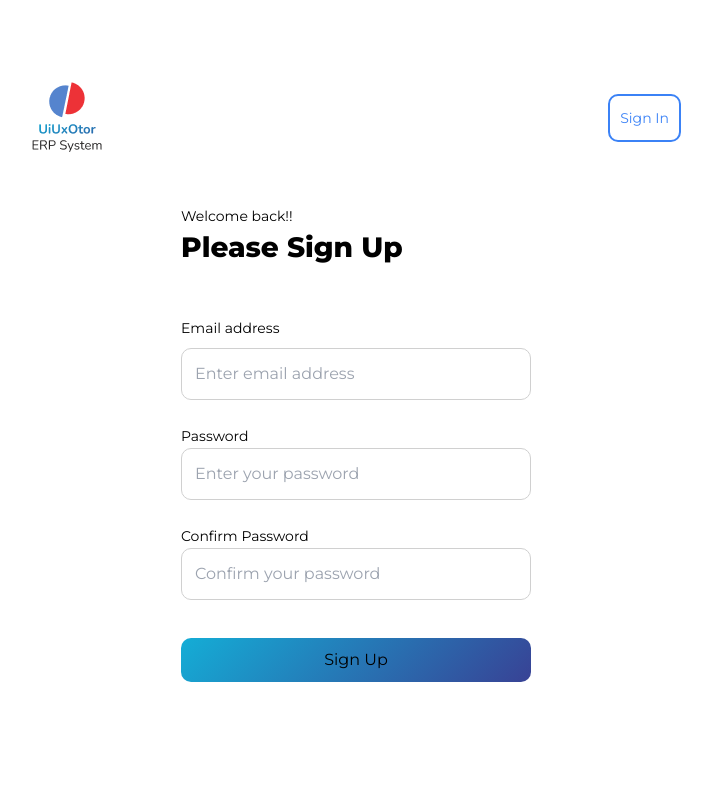
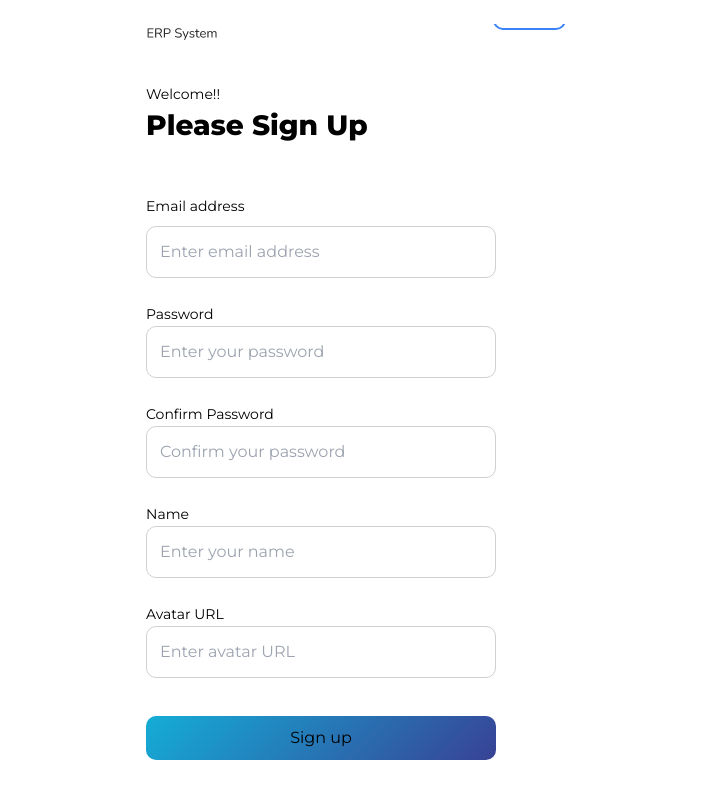
Before and after one commit to Safarova1/REACT_FinalProject, a React (Vite) app in the folder ERP_System/: page /signup in a window 1280 px wide. Shown: the top 798 px of the page, without its empty margins (284-996 px from the left). Built offline with nearby package versions, Linux system fonts and the light colour scheme.

Commit message:
edit register and update budget section

```diff
--- /dev/null
+++ b/ERP_System/src/components/Error/Error.tsx
@@ -0,0 +1,16 @@
+import { CustomErrorMessageProps } from "../types/infoAuthTypes";
+
+const CustomErrorMessage: React.FC<CustomErrorMessageProps> = ({
+  message,
+  name,
+}) => (
+  <div
+    className="bg-red-100 border border-red-400 text-red-700 px-4 py-3 rounded absolute left-[0] bottom-[0]"
+    role="alert"
+  >
+    <strong className="font-bold">{name} ошибка: </strong>
+    <span className="block sm:inline">{message}</span>
+  </div>
+);
+
+export default CustomErrorMessage;
--- /dev/null
+++ b/ERP_System/src/components/Spinner/Spinner.tsx
@@ -0,0 +1,11 @@
+import React from "react";
+
+const Spinner: React.FC = () => {
+  return (
+    <div className="fixed inset-0 flex items-center justify-center bg-gray-900 bg-opacity-50 z-50">
+      <div className="spinner-border animate-spin inline-block w-8 h-8 border-4 rounded-full border-t-transparent border-white"></div>
+    </div>
+  );
+};
+
+export default Spinner;
--- a/ERP_System/src/components/types/infoAuthTypes.ts
+++ b/ERP_System/src/components/types/infoAuthTypes.ts
@@ -19,3 +19,7 @@ export interface IError {
   message: string;
   code: number;
 }
+export interface CustomErrorMessageProps {
+  message: string;
+  name: string;
+}
--- a/ERP_System/src/pages/Authentication/SignInPage.tsx
+++ b/ERP_System/src/pages/Authentication/SignInPage.tsx
@@ -1,14 +1,16 @@
 import React, { useId } from "react";
 import { useDispatch, useSelector } from "react-redux";
-import { login } from "../../redux/slices/operation.ts";
-import { AppDispatch, RootStat } from "../../redux/store.ts";
+import { login } from "../../redux/slices/operation";
+import { AppDispatch, RootStat } from "../../redux/store";
 import { Field, Form, Formik, ErrorMessage } from "formik";
 import imgLogo from "../../assets/images/logo-img.png";
 import imgDepos from "../../assets/images/auth-img.png";
-import { ISignIn } from "../../components/types/infoAuthTypes.ts";
+import { ISignIn } from "../../components/types/infoAuthTypes";
 import * as Yup from "yup";
-import CommonButton from "../../components/Button/Button.tsx";
+import CommonButton from "../../components/Button/Button";
 import { useNavigate } from "react-router";
+import Spinner from "../../components/Spinner/Spinner";
+import CustomErrorMessage from "../../components/Error/Error";
 
 const SignInScheme = Yup.object().shape({
   email: Yup.string().email("Must be a valid email").required("Required"),
@@ -36,15 +38,19 @@ const SignInPage: React.FC = () => {
       console.error("Ошибка авторизации:", error);
     }
   };
+
   const handleOpenSignUpPage = () => {
-    navigate("/signup", {
-      replace: true,
-    });
+    navigate("/signup", { replace: true });
   };
+
   return (
-    <section className="flex items-center justify-center h-[100vh]">
-      {isLoading && (
-        <h1 className="text-[50px] text-black] mr-[50px]">...Loading</h1>
+    <section className="flex items-center justify-center h-[100wh]">
+      {isLoading && <Spinner />}
+      {error && (
+        <CustomErrorMessage
+          name="Авторизация"
+          message="Неправильный логин или пароль"
+        />
       )}
       <Formik
         initialValues={initialValues}
@@ -136,9 +142,6 @@ const SignInPage: React.FC = () => {
           </div>
         </Form>
       </Formik>
-      {error && (
-        <h2 className="text-20px text-red-500">Error happened - {error}</h2>
-      )}
     </section>
   );
 };
--- a/ERP_System/src/pages/Authentication/SignUpPage.tsx
+++ b/ERP_System/src/pages/Authentication/SignUpPage.tsx
@@ -1,13 +1,15 @@
 import React, { useId } from "react";
 import { useDispatch, useSelector } from "react-redux";
-import { AppDispatch, RootStat } from "../../redux/store.ts";
+import { AppDispatch, RootStat } from "../../redux/store";
 import { Formik, Field, Form, ErrorMessage } from "formik";
 import imgLogo from "../../assets/images/logo-img.png";
-import { ISignUp } from "../../components/types/infoAuthTypes.ts";
-import CommonButton from "../../components/Button/Button.tsx";
+import { ISignUp } from "../../components/types/infoAuthTypes";
+import CommonButton from "../../components/Button/Button";
 import * as Yup from "yup";
 import { useNavigate } from "react-router-dom";
-import { login } from "../../redux/slices/operation.ts";
+import { register, login } from "../../redux/slices/operation";
+import Spinner from "../../components/Spinner/Spinner";
+import CustomErrorMessage from "../../components/Error/Error";
 
 const SignUpScheme = Yup.object().shape({
   email: Yup.string().email("Must be a valid email").required("Required"),
@@ -30,16 +32,24 @@ const initialValues: ISignUp = {
 
 const SignUpPage: React.FC = () => {
   const { isLoading, error } = useSelector((state: RootStat) => state.user);
+
   const dispatch = useDispatch<AppDispatch>();
   const navigate = useNavigate();
 
   const handleSubmit = async (values: ISignUp) => {
     try {
-      const resultAction = await dispatch(login(values));
-      if (login.fulfilled.match(resultAction)) {
+      const registerResult = await dispatch(register(values));
+      if (register.fulfilled.match(registerResult)) {
+        const loginResult = await dispatch(
+          login({ email: values.email, password: values.password })
+        );
+        if (login.fulfilled.match(loginResult)) {
           navigate("/", { replace: true });
         } else {
-        console.error("Ошибка входа:", resultAction.payload);
+          console.error("Ошибка авторизации:", loginResult.payload);
+        }
+      } else {
+        console.error("Ошибка регистрации:", registerResult.payload);
       }
     } catch (error) {
       console.error("Ошибка регистрации:", error);
@@ -51,22 +61,29 @@ const SignUpPage: React.FC = () => {
   const confirmPassword = useId();
 
   const handleOpenSignInPage = () => {
-    navigate("/", {
-      replace: true,
-    });
+    navigate("/signin", { replace: true });
   };
 
   return (
-    <section className="flex items-center justify-center h-[100vh]">
-      {isLoading && (
-        <h1 className="text-[50px] text-black] mr-[50px]">...Loading</h1>
+    <section className="relative flex items-center justify-center h-[100vh]">
+      <div className="absolute top-0 left-0 right-0 bottom-0 flex items-center justify-center z-10">
+        {isLoading && <Spinner />}
+        {error && (
+          <CustomErrorMessage
+            name="Авторизация"
+            message="Неправильный логин или пароль"
+          />
         )}
+      </div>
+      <div className="relative z-20">
         <Formik
           initialValues={initialValues}
           onSubmit={handleSubmit}
           validationSchema={SignUpScheme}
         >
           <Form>
+            <div className="flex justify-center items-center">
+              <div className="mt-[50px] mr-[150px] mb-[84px] ml-[150px]">
                 <div className="flex items-center justify-between">
                   <img src={imgLogo} alt="LOGO" />
                   <button
@@ -76,15 +93,13 @@ const SignUpPage: React.FC = () => {
                     Sign In
                   </button>
                 </div>
-          <div className="mt-[50px] mr-[150px] mb-[84px] ml-[150px]">
-            <div>
+                <div className="mt-[40px] mr-[70px] mb-[84px]">
                   <p className="text-[14px] leading-[24px] font-normal">
-                Welcome back!!
+                    Welcome!!
                   </p>
                   <p className="text-[28px] leading-[38px] font-extrabold mb-[50px]">
                     Please Sign Up
                   </p>
-            </div>
 
                   <div>
                     <label
@@ -148,17 +163,58 @@ const SignUpPage: React.FC = () => {
                       component="p"
                     />
                   </div>
+
+                  <div>
+                    <label
+                      className="text-[14px] leading-[24px] font-normal block mt-[24px]"
+                      htmlFor="name"
+                    >
+                      Name
+                    </label>
+                    <Field
+                      className="rounded-[10px] border-solid border-[1px] w-[350px] border-input-color p-[13px] text-gray-500"
+                      type="text"
+                      name="name"
+                      placeholder="Enter your name"
+                    />
+                    <ErrorMessage
+                      className="text-red-500 m-1"
+                      name="name"
+                      component="p"
+                    />
+                  </div>
+
+                  <div>
+                    <label
+                      className="text-[14px] leading-[24px] font-normal block mt-[24px]"
+                      htmlFor="avatar"
+                    >
+                      Avatar URL
+                    </label>
+                    <Field
+                      className="rounded-[10px] border-solid border-[1px] w-[350px] border-input-color p-[13px] text-gray-500"
+                      type="text"
+                      name="avatar"
+                      placeholder="Enter avatar URL"
+                    />
+                    <ErrorMessage
+                      className="text-red-500 m-1"
+                      name="avatar"
+                      component="p"
+                    />
+                  </div>
+
                   <CommonButton
                     type="submit"
                     className="rounded-[10px] p-2.5 w-[350px] mt-[38px] flex items-center justify-center"
-              label="Sign Up"
+                    label="Sign up"
                   />
+                </div>
+              </div>
             </div>
           </Form>
         </Formik>
-      {error && (
-        <h2 className="text-20px text-red-500">Error happened - {error}</h2>
-      )}
+      </div>
     </section>
   );
 };
--- a/ERP_System/src/redux/slices/operation.ts
+++ b/ERP_System/src/redux/slices/operation.ts
@@ -46,18 +46,15 @@ export const login = createAsyncThunk(
 
 export const register = createAsyncThunk(
   "auth/register",
-  async (_, thunkApi) => {
+  async (
+    userData: { email: string; password: string; name: string; avatar: string },
+    thunkApi
+  ) => {
     try {
       const response = await axios.post(
         "https://api.escuelajs.co/api/v1/users/",
-        {
-          email: "john@mail.com",
-          password: "changeme",
-          name: "John Doe",
-          avatar: "https://example.com/default-avatar.png",
-        }
+        userData
       );
-
       return response.data;
     } catch (error) {
       if (axios.isAxiosError(error)) {
```
Lines whose indentation alone changed are shown as unchanged.
